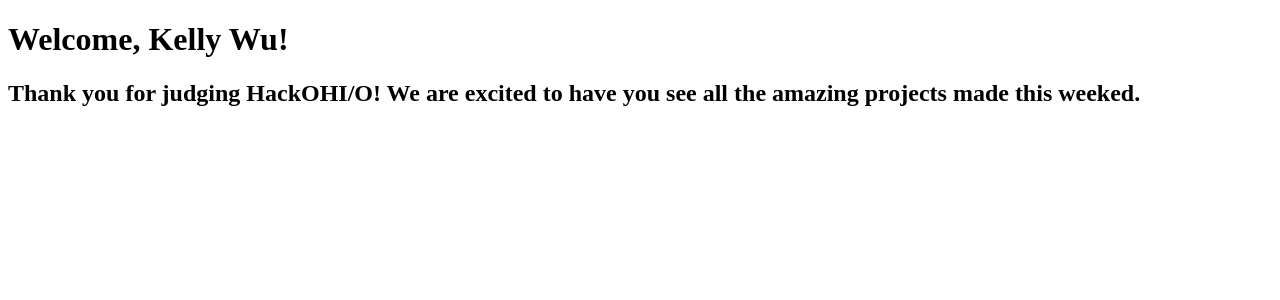
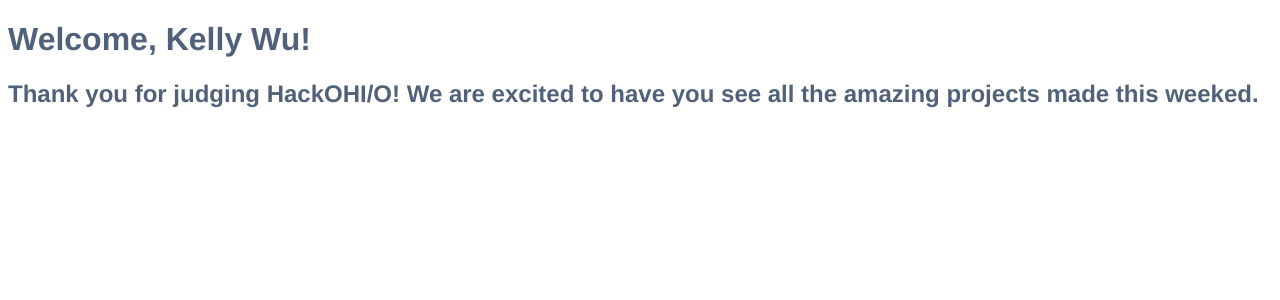
Before and after one commit to wukelly/judgio, a Django app: page / in a window 1280 px wide. Shown: the top 300 px of the page. Run offline with Django 3.2, Linux system fonts and the light colour scheme; a user stored in the database is signed in; data comes from the database, SQL or seed files in the repository; some libraries are stand-ins or nearby versions.

Commit message:
adding proxima nova

```diff
--- a/judging/views.py
+++ b/judging/views.py
@@ -4,7 +4,6 @@
 
 def home(request):
     # check if user is checked in judge
-    name = None
     if request.user.is_authenticated:
         judge = Judge.objects.filter(user_id = request.user.id)
         if len(judge):
--- /dev/null
+++ b/static/css/base.css
@@ -0,0 +1,5 @@
+body {
+	background-color: #fff;
+	color: #51617a;
+	font-family: 'proxima-nova', Proxima Nova, Helvetica, sans-serif;
+}
--- a/templates/base.html
+++ b/templates/base.html
@@ -1,8 +1,12 @@
 <!DOCTYPE html>
-<html>
+<link>
 <head>
     <meta charset="utf-8">
     <title>{% block title %}Django Auth Tutorial{% endblock %}</title>
+
+    {% load static %}
+    <link rel="stylesheet" type="text/css" href="https://www.osu.edu/assets/fonts/webfonts.css">
+    <link rel="stylesheet" type="text/css" href="{% static "css/base.css" %}">
 </head>
 <body>
     <main>
```
